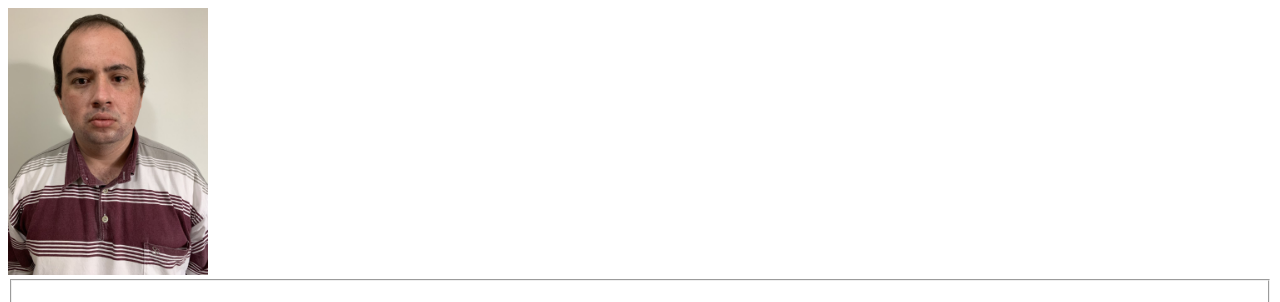
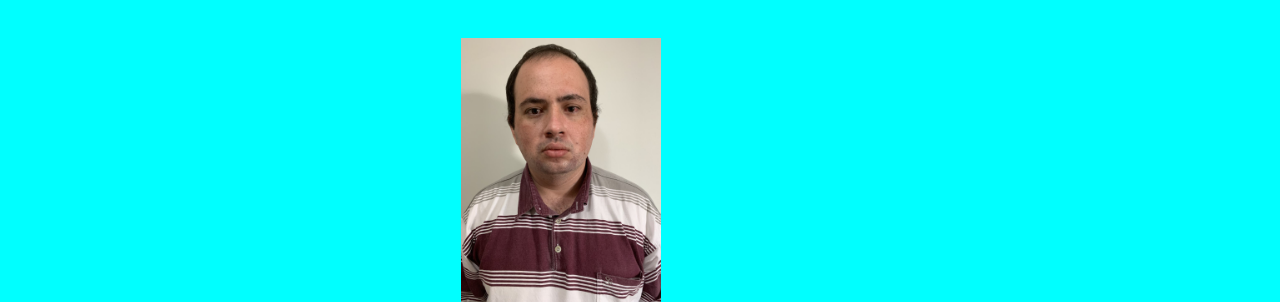
Before and after one commit to RogerioAdauto/RogerioAdauto.github.io, a plain HTML site: page index.html in a window 1280 px wide. Shown: the top 302 px of the page. Drawn offline with Linux system fonts and the light colour scheme.

Commit message:
Update index.html

```diff
--- a/index.html
+++ b/index.html
@@ -4,7 +4,7 @@
     <meta charset="UTF-8">
     <meta http-equiv="X-UA-Compatible" content="IE=edge">
     <meta name="viewport" content="width=, initial-scale=1.0">
-    <link rel="stylescheet" type="text/css" href="fundo_da_pagina.css" >
+    <link rel="stylesheet" type="text/css" href="fundo_da_pagina.css" >
     <title>Portfólio rogerio_adauto</title>
     </head>
 <body>
```
